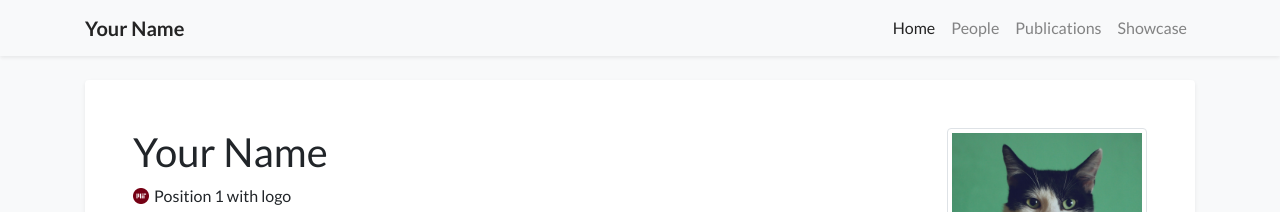
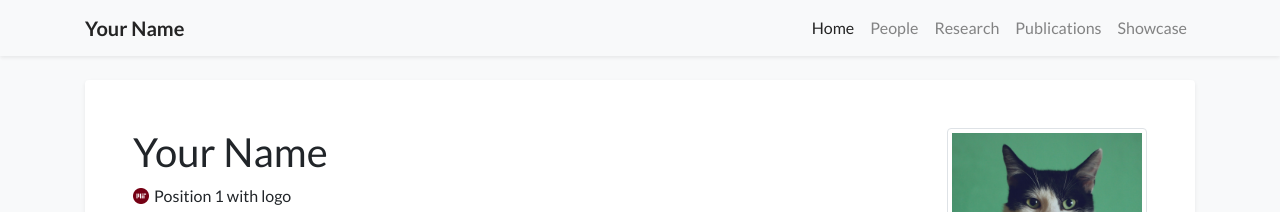
Before and after one commit to ShiChaoGeo/ShiChaoGeo.github.io, a Jekyll site: the page built from index.html, in a window 1280 px wide. Shown: the top 212 px of the page. Built offline with Jekyll 4.4.1, drawn with Linux system fonts in a browser that asks for light colours; nearby versions of some CDN libraries; a style sheet for code colours, icons or effects is not loaded.

Commit message:
Update navigation.yml

```diff
--- a/_data/navigation.yml
+++ b/_data/navigation.yml
@@ -5,6 +5,8 @@ pages:
   url: /
 - name: People
   url: /People
+- name: Research
+  url: /Research
 - name: Publications
   url: /publications
 - name: Showcase
```
